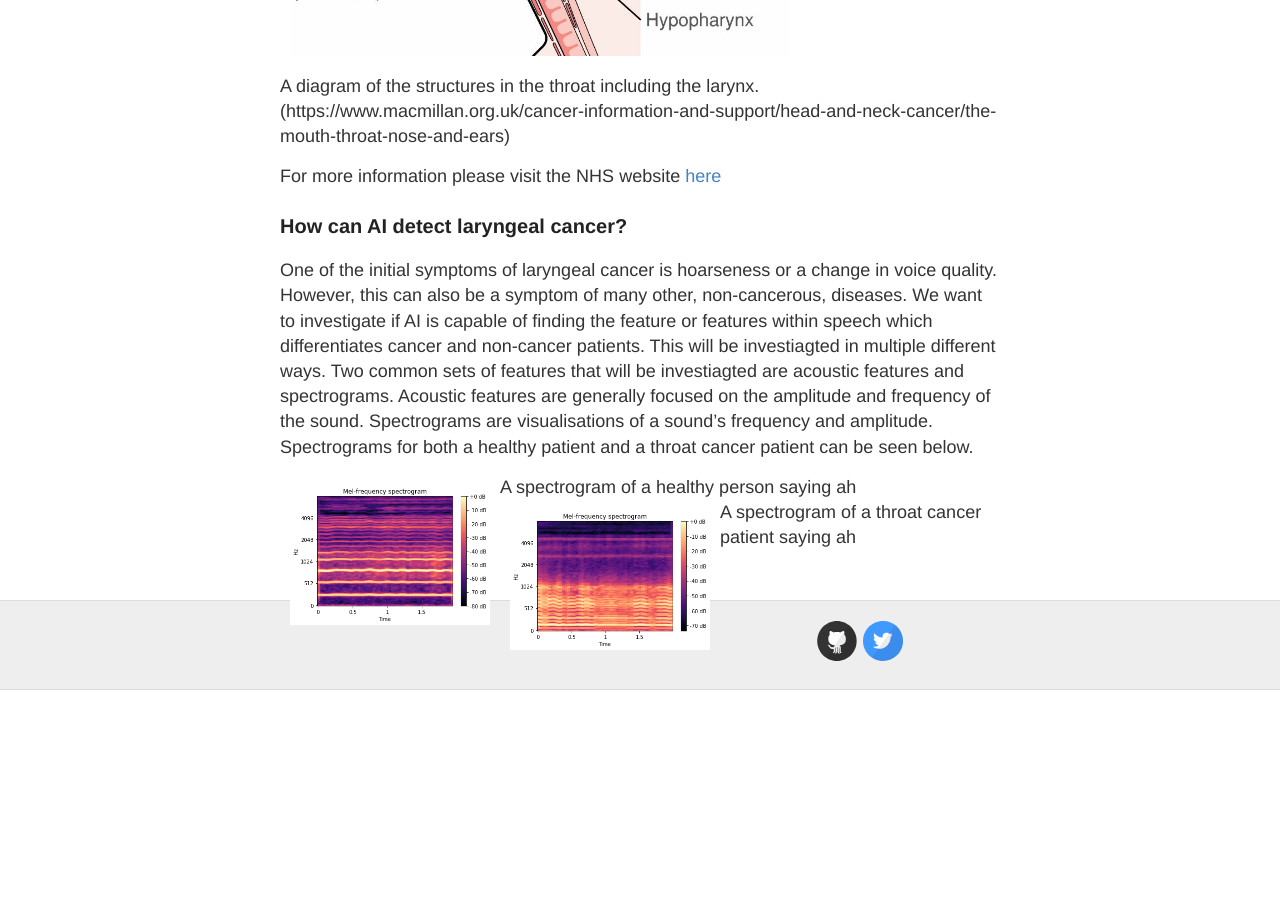
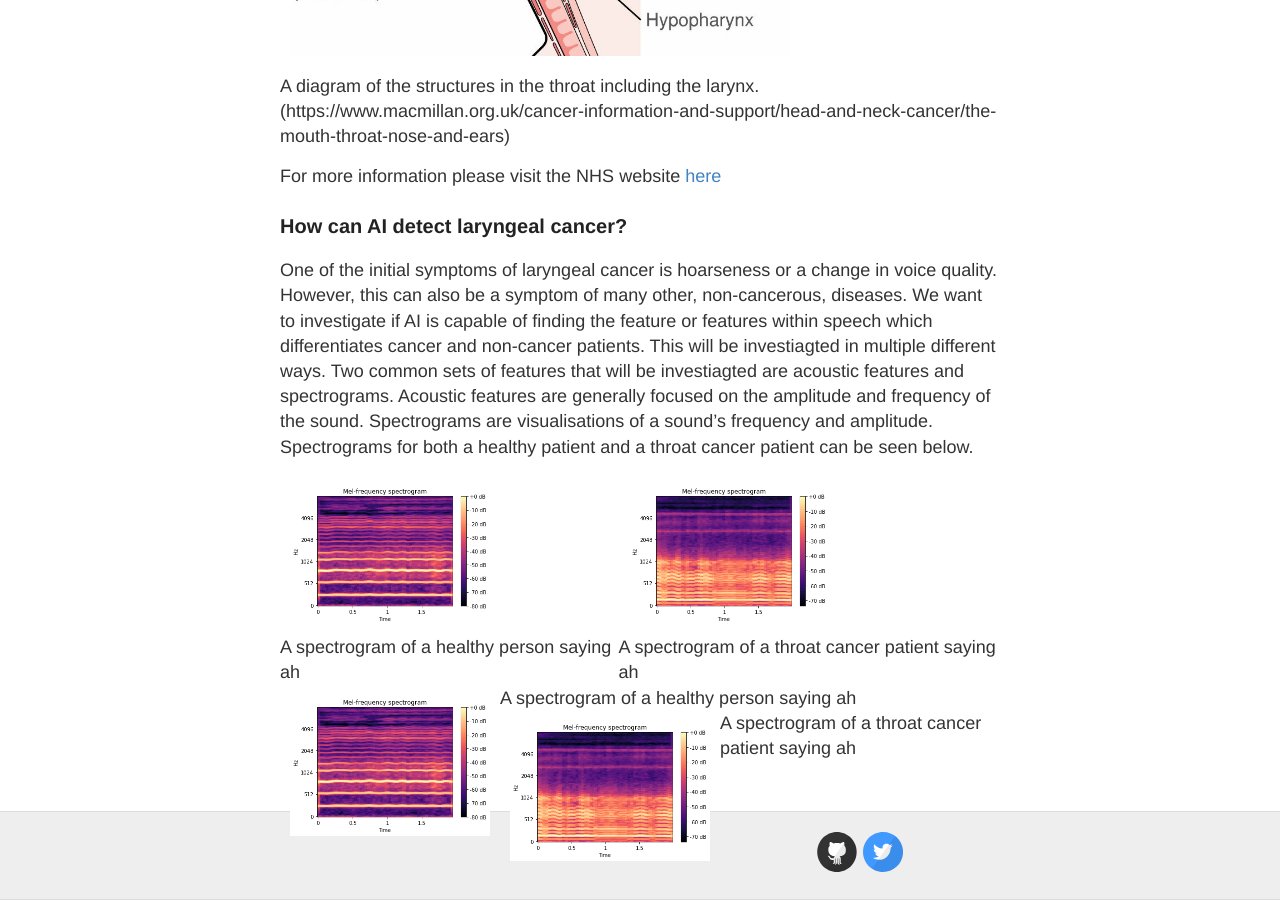
Before and after one commit to mary-paterson/mary-paterson.github.io, a Jekyll site: the page built from aboutProject.md, in a window 1280 px wide and 900 px high, scrolled down 1048 px. Built offline with Jekyll 4.4.1, drawn with Linux system fonts in a browser that asks for light colours; before the commit the page ends 1738 px from its top, so only the background shows below that.

Commit message:
Update aboutProject.md

```diff
--- a/aboutProject.md
+++ b/aboutProject.md
@@ -20,6 +20,17 @@ For more information please visit the NHS website [here](https://www.nhs.uk/cond
 ### How can AI detect laryngeal cancer?
 One of the initial symptoms of laryngeal cancer is hoarseness or a change in voice quality. However, this can also be a symptom of many other, non-cancerous, diseases. We want to investigate if AI is capable of finding the feature or features within speech which differentiates cancer and non-cancer patients. This will be investiagted in multiple different ways. Two common sets of features that will be investiagted are acoustic features and spectrograms. Acoustic features are generally focused on the amplitude and frequency of the sound. Spectrograms are visualisations of a sound's frequency and amplitude. Spectrograms for both a healthy patient and a throat cancer patient can be seen below.
 
+<table>
+  <tr>
+    <th><img  width="200"  src="/images/HealthySpec.png" style="margin:10px 10px" align="left"></th>
+    <th><img  width="200"  src="/images/CancerSpec.png" style="margin:10px 10px" align="left"></th>
+  </tr>
+  <tr>
+    <td>A spectrogram of a healthy person saying ah</td>
+    <td>A spectrogram of a throat cancer patient saying ah</td>
+  </tr>
+</table>
+
 <figure>
   <img  width="200"  src="/images/HealthySpec.png" style="margin:10px 10px" align="left">
   <figcaption>A spectrogram of a healthy person saying ah</figcaption>
```
